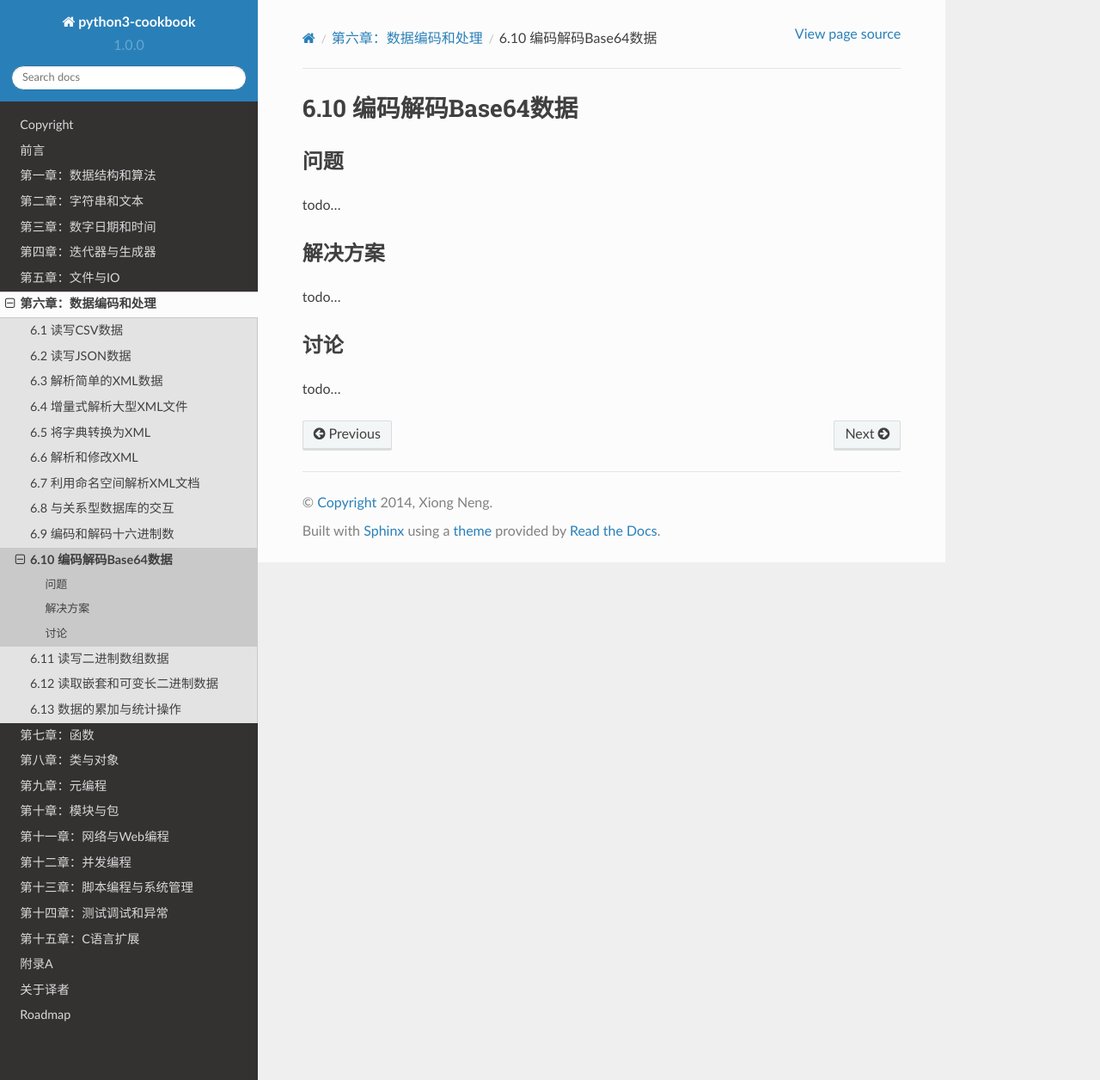
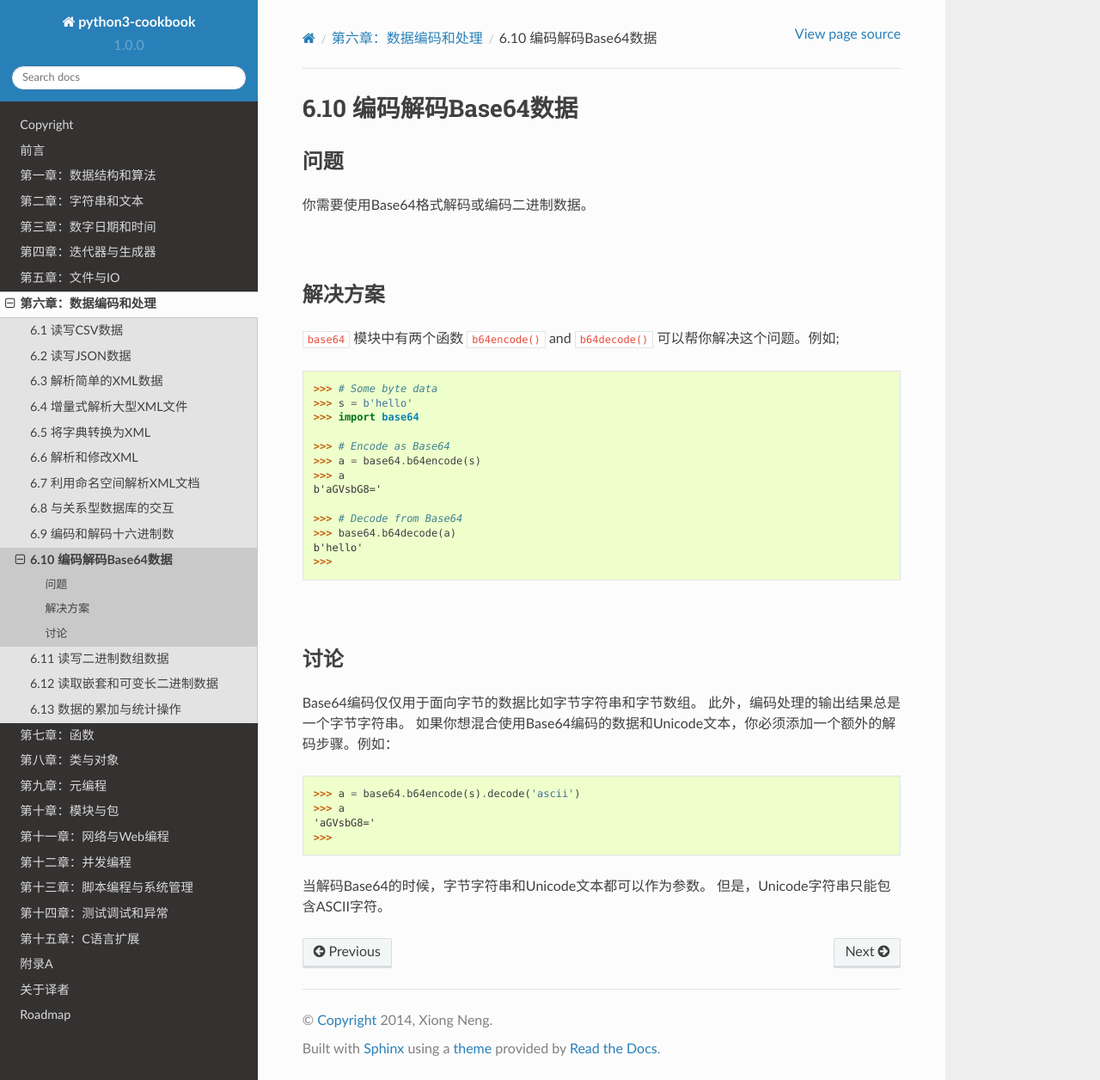
Before and after one commit to yidao620c/python3-cookbook, a Sphinx documentation site: the page built from source/c06/p10_decode_encode_base64.rst, in a window 1280 px wide and 1256 px high. Shown: the whole window at 86% size. Built offline with Sphinx 7.4.7 and the Read the Docs theme 2.0.0, drawn with Linux system fonts in a browser that asks for light colours.

Commit message:
6.10小节完成

```diff
--- a/source/c06/p09_decode_encode_hexadecimal_digits.rst
+++ b/source/c06/p09_decode_encode_hexadecimal_digits.rst
@@ -63,4 +63,4 @@
     >>>
 
 在解码十六进制数时，函数 ``b16decode()`` 和 ``a2b_hex()`` 可以接受字节或unicode字符串。
-然而，这些字符串必须仅仅只包含ASCII编码的十六进制数。
+但是，unicode字符串必须仅仅只包含ASCII编码的十六进制数。
--- a/source/c06/p10_decode_encode_base64.rst
+++ b/source/c06/p10_decode_encode_base64.rst
@@ -5,14 +5,46 @@
 ----------
 问题
 ----------
-todo...
+你需要使用Base64格式解码或编码二进制数据。
+
+|
 
 ----------
 解决方案
 ----------
-todo...
+``base64`` 模块中有两个函数 ``b64encode()`` and ``b64decode()`` 可以帮你解决这个问题。例如;
+
+.. code-block:: python
+
+    >>> # Some byte data
+    >>> s = b'hello'
+    >>> import base64
+
+    >>> # Encode as Base64
+    >>> a = base64.b64encode(s)
+    >>> a
+    b'aGVsbG8='
+
+    >>> # Decode from Base64
+    >>> base64.b64decode(a)
+    b'hello'
+    >>>
+
+|
 
 ----------
 讨论
 ----------
-todo...
+Base64编码仅仅用于面向字节的数据比如字节字符串和字节数组。
+此外，编码处理的输出结果总是一个字节字符串。
+如果你想混合使用Base64编码的数据和Unicode文本，你必须添加一个额外的解码步骤。例如：
+
+.. code-block:: python
+
+    >>> a = base64.b64encode(s).decode('ascii')
+    >>> a
+    'aGVsbG8='
+    >>>
+
+当解码Base64的时候，字节字符串和Unicode文本都可以作为参数。
+但是，Unicode字符串只能包含ASCII字符。
```
Also changed, not shown: 1 other file.
